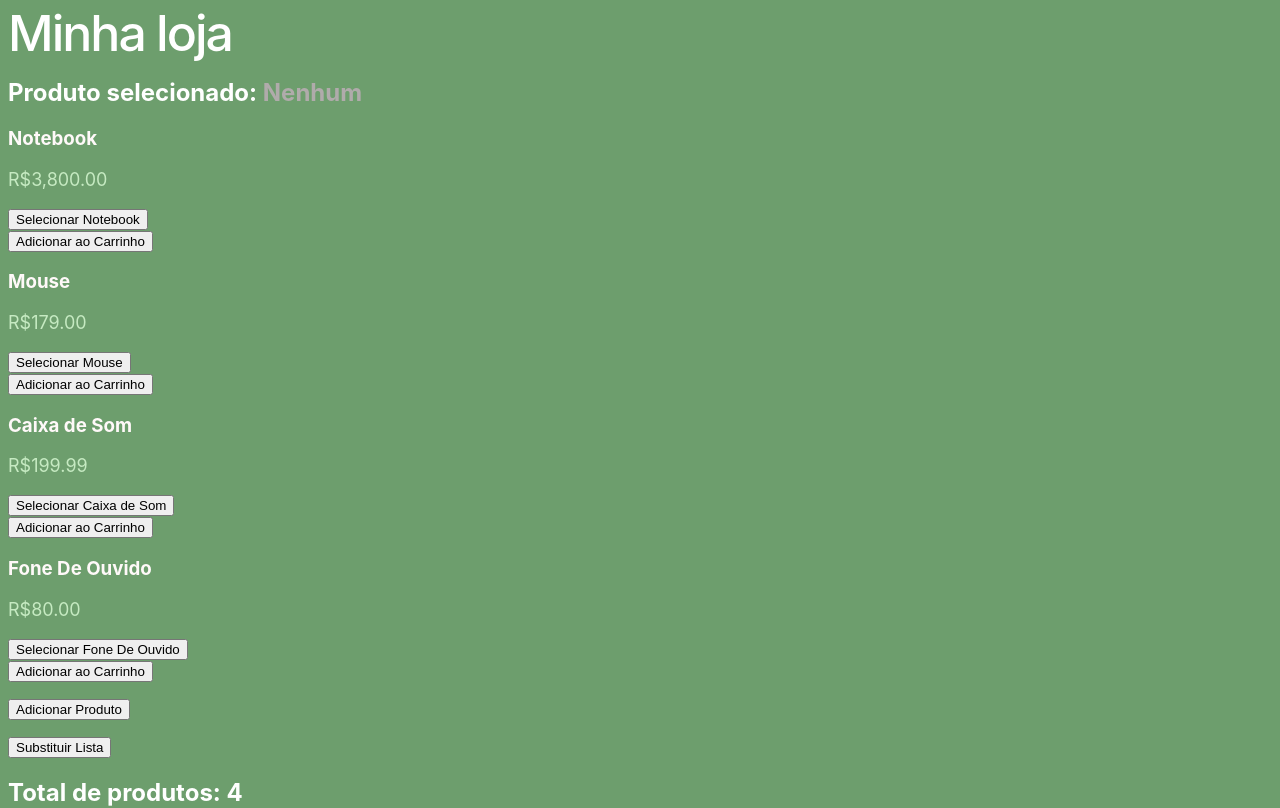
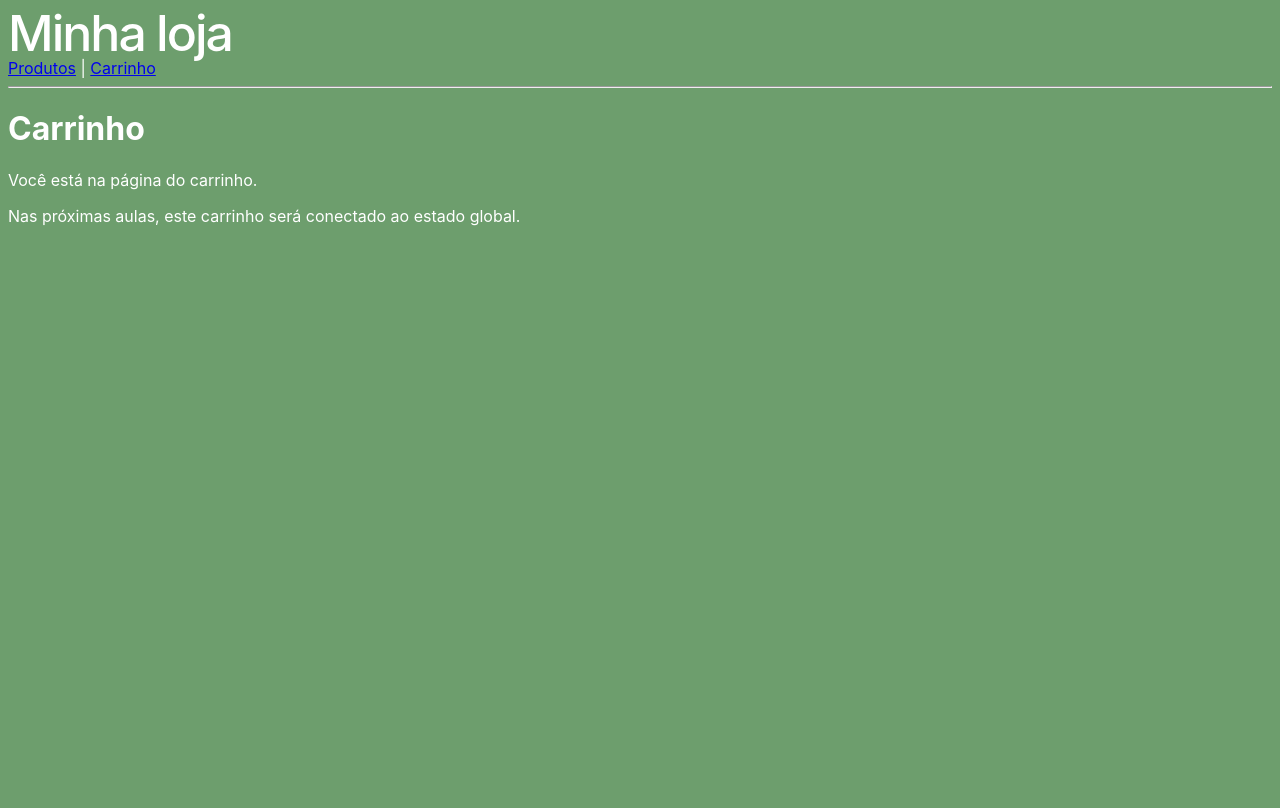
Before and after one commit to KaahBri/meu-primeiro-app, an Angular app: page /carrinho in a window 1280 px wide. Before the commit this address led to /. Shown: the top 808 px of the page. Built offline with nearby package versions, Linux system fonts and the light colour scheme.

Commit message:
Indrodução ao roouter - 07.08 - caminhos, enderecos para o site

```diff
--- a/src/app/app.html
+++ b/src/app/app.html
@@ -1,4 +1,9 @@
 <h1>Minha loja</h1>
-<app-lista-produtos>
+    <nav>
+    <a routerLink="/">Produtos</a> |
+    <a routerLink="/carrinho">Carrinho</a>
+  </nav>
 
-</app-lista-produtos>
+  <hr />
+
+  <router-outlet></router-outlet>
--- a/src/app/app.routes.ts
+++ b/src/app/app.routes.ts
@@ -1,3 +1,15 @@
-import { Routes } from '@angular/router';
 
-export const routes: Routes = [];
+  import { Routes } from '@angular/router';
+  import { ListaProdutos } from './features/produtos/lista-produtos/lista-produtos';
+  import { Carrinho } from './features/carrinho/carrinho/carrinho';
+
+  export const routes: Routes = [
+    {
+      path: '',
+      component: ListaProdutos,
+    },
+    {
+      path: 'carrinho',
+      component: Carrinho,
+    },
+  ];
--- /dev/null
+++ b/src/app/features/carrinho/carrinho/carrinho.html
@@ -0,0 +1,5 @@
+<h1>Carrinho</h1>
+
+  <p>Você está na página do carrinho.</p>
+
+  <p>Nas próximas aulas, este carrinho será conectado ao estado global.</p>
--- /dev/null
+++ b/src/app/features/carrinho/carrinho/carrinho.ts
@@ -0,0 +1,13 @@
+import { Component } from '@angular/core';
+
+@Component({
+  selector: 'app-carrinho',
+  imports: [],
+  templateUrl: './carrinho.html',
+  styleUrl: './carrinho.css',
+})
+export class Carrinho {
+
+  // Lógica do carrinho virá em aulas futuras
+  // Por ora, apenas exibe a página de carrinho
+}
```
Also changed, not shown: src/app/app.ts (+8 -9 lines), src/app/features/carrinho/carrinho/carrinho.css (added), 1 other file (tests, documents, lock files or other folders).
